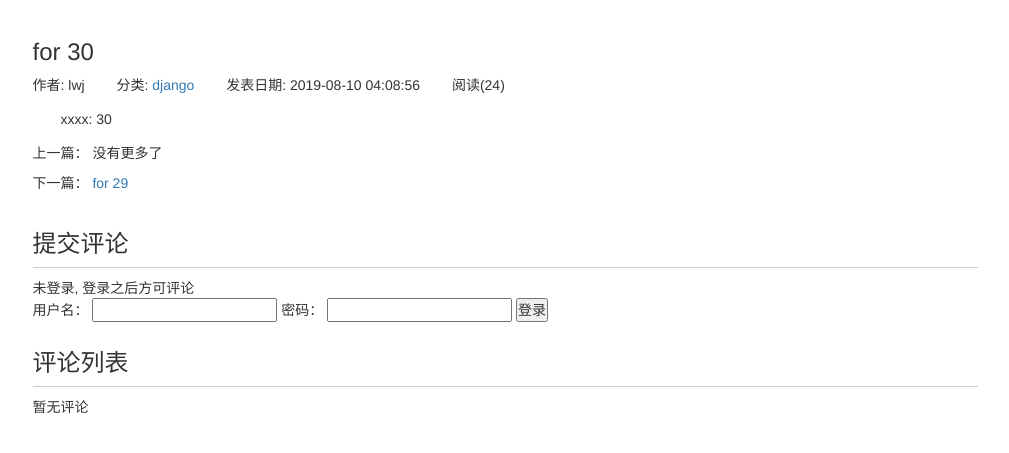
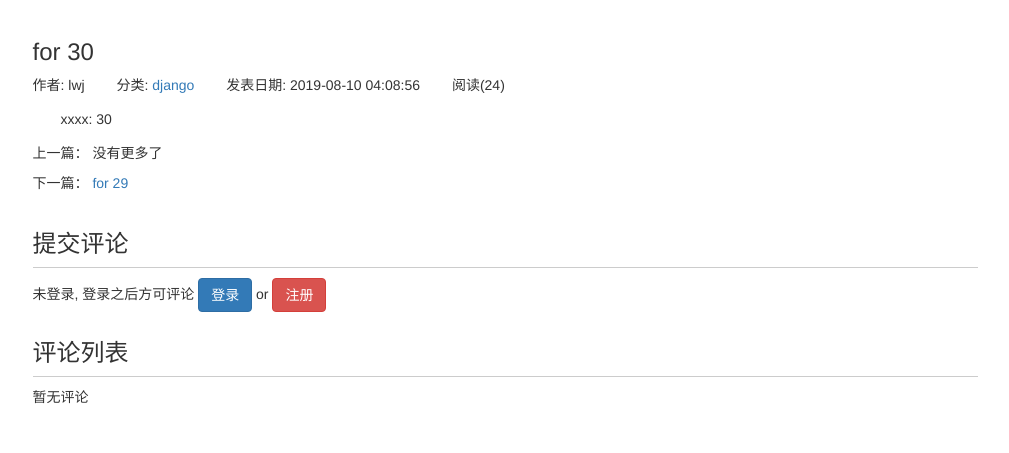
Before and after one commit to sitven/mysite, a Django app: page /blog/36 in a window 1280 px wide. Shown: the part 51-504 px from the top of the page, without its empty margins (135-1144 px from the left). Run offline with Django 3.2, Linux system fonts and the light colour scheme; data comes from the database, SQL or seed files in the repository; some libraries are stand-ins or nearby versions.

Commit message:
完善登录or添加注册按钮及跳转

```diff
--- a/blog/templates/blog/blog_detail.html
+++ b/blog/templates/blog/blog_detail.html
@@ -56,14 +56,9 @@
                         </form>
                     {% else %}
                         未登录, 登录之后方可评论
-                        <form action="{% url 'login' %}" method="POST">
-                            {% csrf_token %}
-                            <span>用户名：</span>
-                            <input type="text" name="username">
-                            <span>密码：</span>
-                            <input type="password" name="password">
-                            <input type="submit" value="登录">
-                        </form>
+                        <a class="btn btn-primary" href="{% url 'login' %}?from={{ request.get_full_path }}">登录</a>
+                        <span>or</span>
+                        <a class="btn btn-danger" href="{% url 'register' %}?from={{ request.get_full_path }}">注册</a>
                     {% endif %}
                 </div>
                 <div class="comment-area">
```
